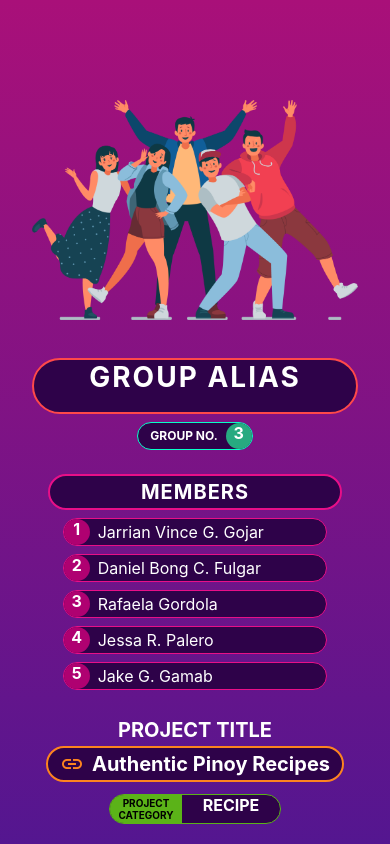
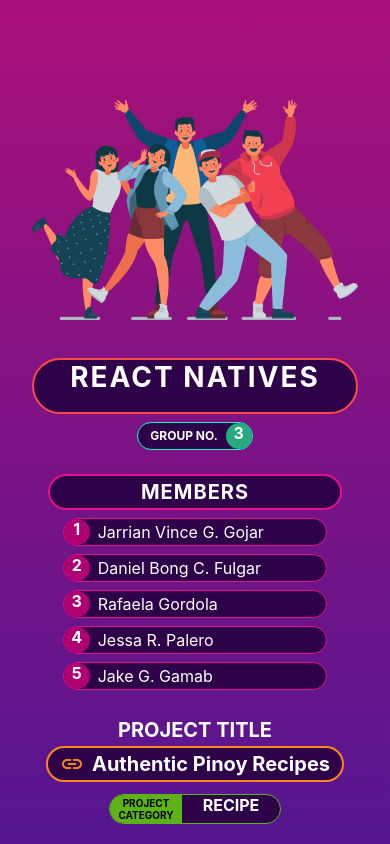
Before and after one commit to godkingjay/MSD-Group-3-Activity-01, a React Native app: screen / in a window 390 px wide. Built offline with nearby package versions, Linux system fonts and the light colour scheme.

Commit message:
CHANGE: Group Alias

```diff
--- a/assets/js/objects.js
+++ b/assets/js/objects.js
@@ -1,6 +1,6 @@
 export const group = {
   logo: require('../images/group-logo.png'),
-  alias: 'Group Alias',
+  alias: 'React Natives',
   number: 3,
   degree: 'Bachelor of Science in Computer Science',
   members: [
```
Also changed, not shown: 1 other file (tests, documents, lock files or other folders).
